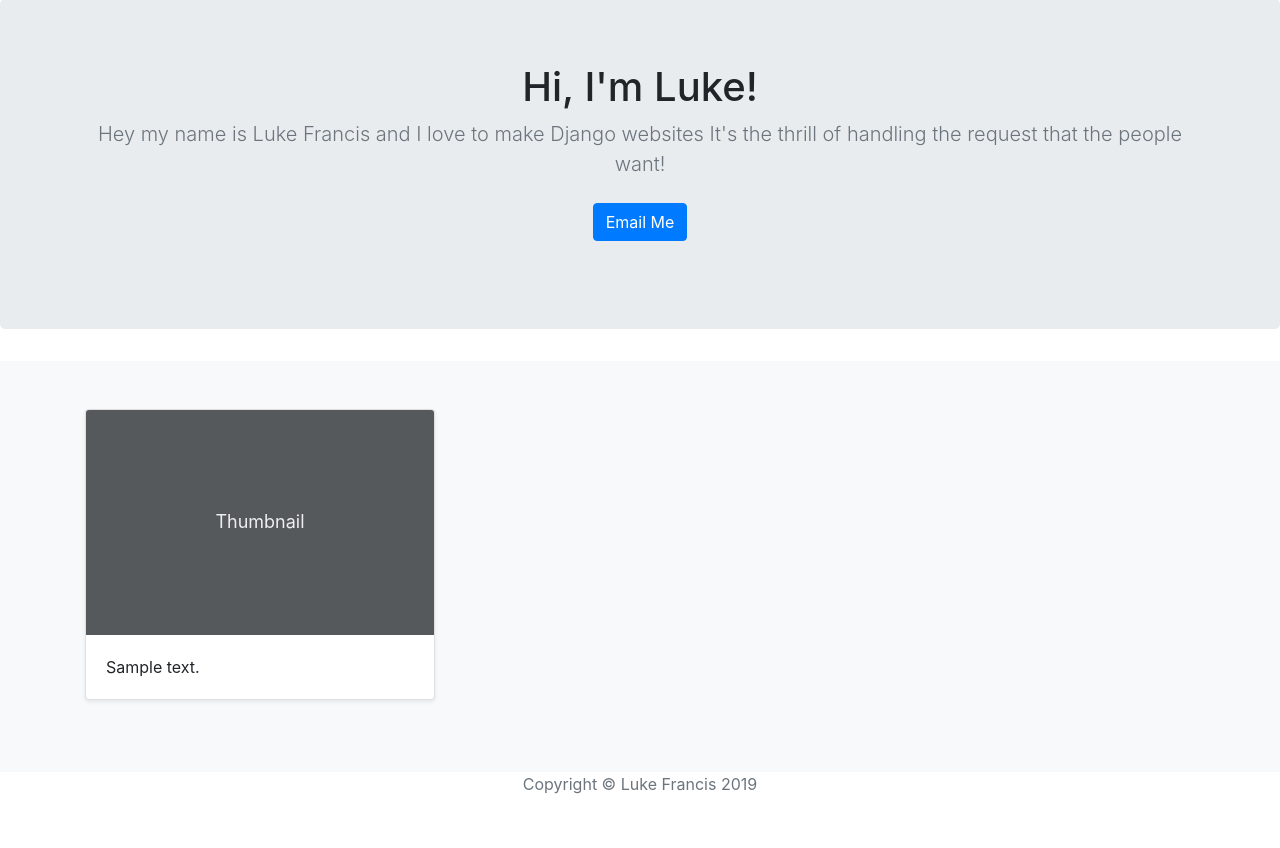
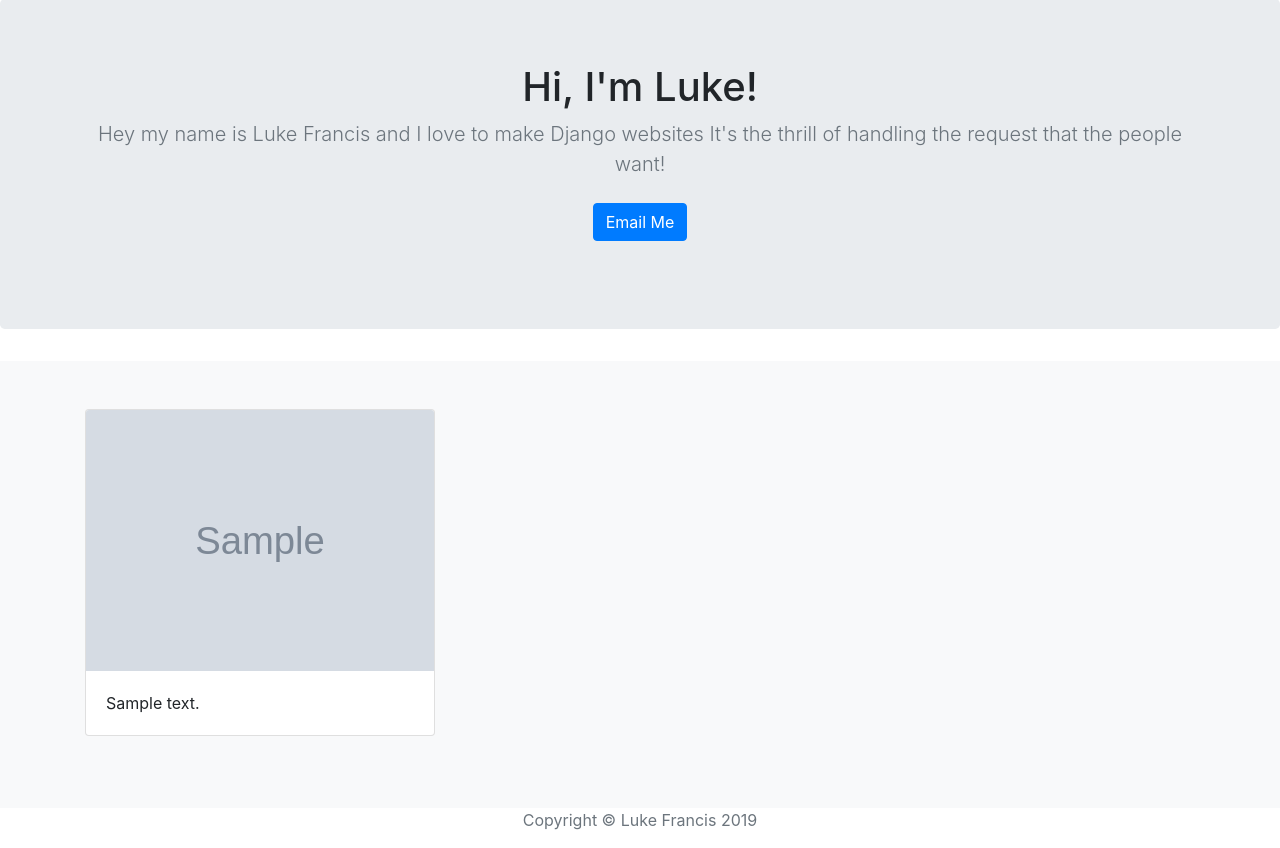
Before and after one commit to lukefrancis5/portfolio, a Django app: template jobs/templates/jobs/home.html in a window 1280 px wide. Shown: the part 57-905 px from the top of the page. Before the commit the page ends 851 px from the top, so only its background shows below. Run offline with Django 3.2, Linux system fonts and the light colour scheme; the template is opened without the code that fills it: most values are stand-ins (such as "Sample title", 1, 10 or a date in 2020); grey boxes marked "Sample" are stand-in pictures; data that the repository does not hold is empty; some libraries are stand-ins or nearby versions.

Commit message:
added img

```diff
--- a/jobs/templates/jobs/home.html
+++ b/jobs/templates/jobs/home.html
@@ -64,8 +64,8 @@
 
         {% for job in jobs.all %}
         <div class="col-md-4">
-          <div class="card mb-4 shadow-sm">
-            <svg class="bd-placeholder-img card-img-top" width="100%" height="225" xmlns="http://www.w3.org/2000/svg" preserveAspectRatio="xMidYMid slice" focusable="false" role="img" aria-label="Placeholder: Thumbnail"><title>Placeholder</title><rect fill="#55595c" width="100%" height="100%"/><text fill="#eceeef" dy=".3em" x="50%" y="50%">Thumbnail</text></svg>
+          <div class="card mb-4 box-shadow">
+            <img class="card-img-top" src="{{ job.image.url }}"/>
             <div class="card-body">
               <p class="card-text">{{ job.summary }}</p>
             </div>
```
